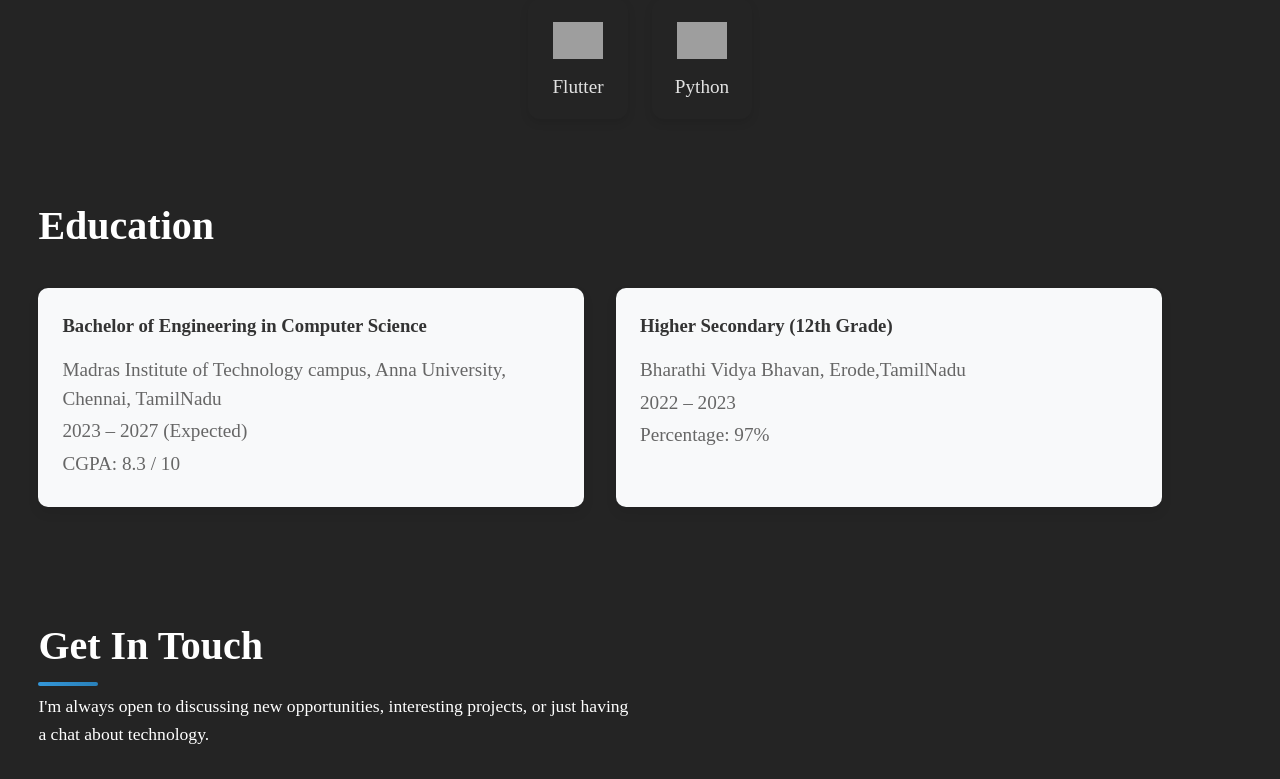
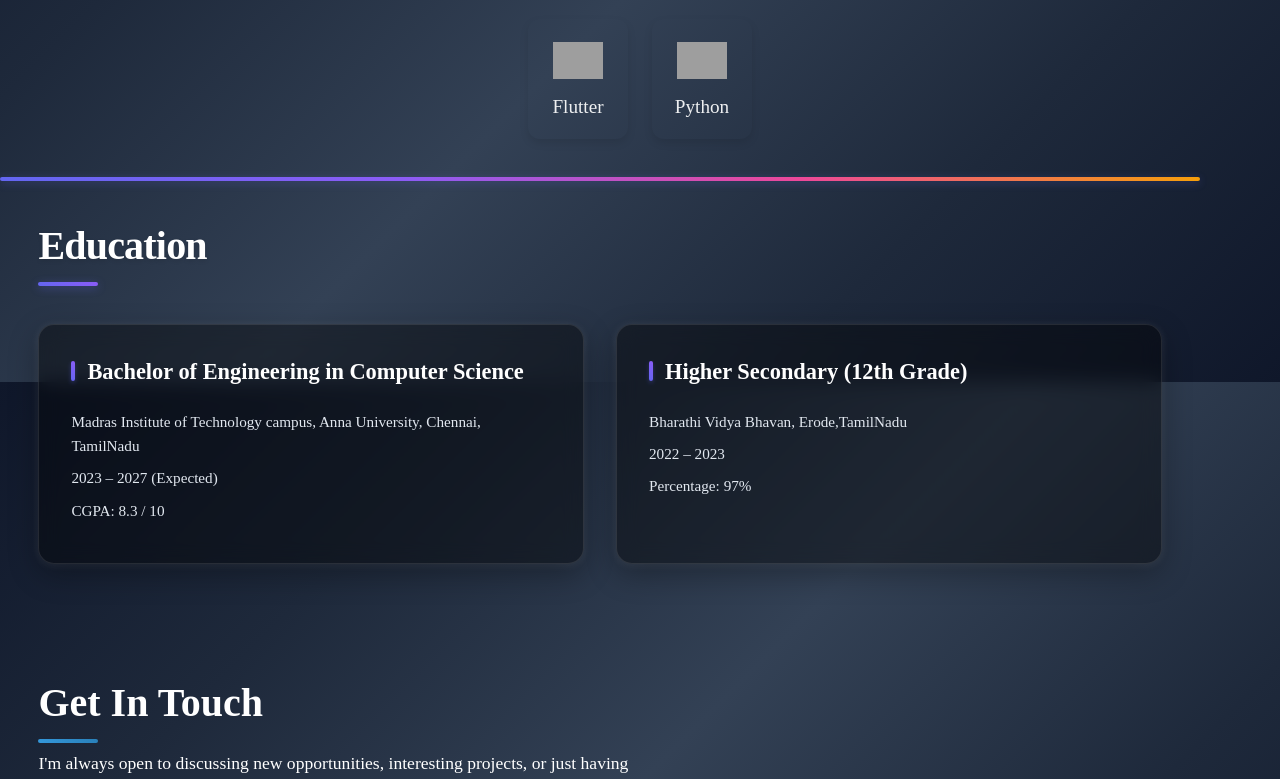
Before and after one commit to Lokesh-1511/Portfolio, a React (Vite) app in the folder portfolio/: page / in a window 1280 px wide. Shown: the part 2018-2797 px from the top of the page. Built offline with nearby package versions, Linux system fonts and the light colour scheme; grey boxes are pictures that could not be loaded.

Commit message:
added color palette to the portfolio styles

```diff
--- a/portfolio/src/components/Education/Education.css
+++ b/portfolio/src/components/Education/Education.css
@@ -2,6 +2,19 @@
   margin-left: 0;
   padding: 3%;
   max-width: 1200px;
+  position: relative;
+}
+
+.education-container::before {
+  content: '';
+  position: absolute;
+  top: 0;
+  left: 0;
+  right: 0;
+  height: 4px;
+  background: linear-gradient(90deg, #6366f1, #8b5cf6, #ec4899, #f59e0b);
+  border-radius: 2px;
+  box-shadow: 0 2px 8px rgba(99, 102, 241, 0.3);
 }
 
 /* Mobile responsive education */
@@ -13,9 +26,25 @@
 }
 
 #title {
-  margin-bottom: 2rem;
+  margin-bottom: 3rem;
   font-size: 2.5rem;
-  color: white;
+  color: #ffffff;
+  position: relative;
+  font-weight: 700;
+  letter-spacing: -0.02em;
+  text-shadow: 0 2px 4px rgba(0, 0, 0, 0.1);
+}
+
+#title::after {
+  content: '';
+  position: absolute;
+  bottom: -10px;
+  left: 0;
+  width: 60px;
+  height: 4px;
+  background: linear-gradient(45deg, #6366f1, #8b5cf6);
+  border-radius: 2px;
+  box-shadow: 0 2px 8px rgba(99, 102, 241, 0.4);
 }
 
 /* Desktop styles */
@@ -23,13 +52,22 @@
   #title {
     text-align: left;
   }
+
+  #title::after {
+    left: 0;
+  }
 }
 
 @media (max-width: 768px) {
   #title {
     font-size: 2rem;
     text-align: center;
-    margin-bottom: 1.5rem;
+    margin-bottom: 2rem;
+  }
+
+  #title::after {
+    left: 50%;
+    transform: translateX(-50%);
   }
 }
 
@@ -61,27 +99,79 @@
 .education {
   text-align: left;
   margin-bottom: 2rem;
-  padding: 1.5rem;
-  background-color: #f8f9fa;
-  border-radius: 10px;
+  padding: 2rem;
+  background: rgba(0, 0, 0, 0.4);
+  backdrop-filter: blur(10px);
+  border-radius: 16px;
   flex: 1;
-  color: #333;
-  box-shadow: 0 6px 12px rgba(0, 0, 0, 0.08);
-  transition: transform 0.3s ease, box-shadow 0.3s ease;
+  color: #ffffff;
+  box-shadow: 0 10px 30px rgba(0, 0, 0, 0.3), 0 1px 8px rgba(255, 255, 255, 0.1);
+  transition: all 0.3s cubic-bezier(0.4, 0, 0.2, 1);
+  border: 1px solid rgba(255, 255, 255, 0.1);
+  position: relative;
+  overflow: hidden;
+}
+
+.education::before {
+  content: '';
+  position: absolute;
+  top: 0;
+  left: 0;
+  right: 0;
+  height: 4px;
+  background: linear-gradient(90deg, #6366f1, #8b5cf6, #ec4899);
+  opacity: 0;
+  transition: opacity 0.3s ease;
+}
+
+.education:hover::before {
+  opacity: 1;
 }
 
 .education:hover {
-  transform: translateY(-5px);
-  box-shadow: 0 12px 24px rgba(0, 0, 0, 0.15);
+  transform: translateY(-8px) scale(1.02);
+  box-shadow: 0 25px 50px rgba(0, 0, 0, 0.4), 0 10px 20px rgba(99, 102, 241, 0.2);
+  border-color: rgba(99, 102, 241, 0.4);
+  background: rgba(0, 0, 0, 0.6);
 }
 
 .education h3 {
   margin-top: 0;
-  margin-bottom: 1rem;
-  color: #333 !important;
+  margin-bottom: 1.5rem;
+  color: #ffffff !important;
+  font-size: 1.4rem;
+  font-weight: 600;
+  line-height: 1.3;
+  position: relative;
+  padding-left: 1rem;
+}
+
+.education h3::before {
+  content: '';
+  position: absolute;
+  left: 0;
+  top: 50%;
+  transform: translateY(-50%);
+  width: 4px;
+  height: 20px;
+  background: linear-gradient(45deg, #6366f1, #8b5cf6);
+  border-radius: 2px;
+  box-shadow: 0 2px 4px rgba(99, 102, 241, 0.3);
 }
 
 .education p {
-  margin: 0.25rem 0;
-  color: #666 !important;
+  margin: 0.5rem 0;
+  color: #e2e8f0 !important;
+  line-height: 1.6;
+  font-size: 0.95rem;
 }
+
+.education:hover h3 {
+  color: #a5b4fc !important;
+  transition: color 0.3s ease;
+}
+
+.education:hover p {
+  color: #f1f5f9 !important;
+  transition: color 0.3s ease;
+}
--- a/portfolio/src/components/Header/Header.css
+++ b/portfolio/src/components/Header/Header.css
@@ -1,8 +1,9 @@
 .header {
     padding: 2%;
+    padding-top: 80px; /* Space for navbar */
     height: 30vh;
     width: 100%;
-    background-color: #242424;
+    background-color: #0f172a;
     color: white;
     display: flex;
     align-items: flex-end;
@@ -20,6 +21,7 @@
     .header {
         height: 25vh;
         padding: 5% 4%;
+        padding-top: 90px; /* Space for mobile navbar */
         align-items: center;
         justify-content: center;
         text-align: center;
@@ -32,8 +34,9 @@
 
 @media (max-width: 480px) {
     .header {
-        height: 20vh;
+        height: 22vh;
         padding: 4% 3%;
+        padding-top: 90px; /* Consistent navbar spacing */
     }
 
     .name {
--- a/portfolio/src/components/Navbar/Navbar.css
+++ b/portfolio/src/components/Navbar/Navbar.css
@@ -1,5 +1,5 @@
 .navbar {
-    background-color: #333;
+    background-color: #0a0f1c;
     padding: 10px;
     width:100%;
     position:fixed;
@@ -46,7 +46,7 @@
 }
 
 .navbar a:hover {
-    background-color: #555;
+    background-color: #1a2332;
     border-radius: 5px;
 }
 
@@ -61,7 +61,7 @@
         right: -100%;
         top: 70px;
         flex-direction: column;
-        background-color: rgba(51, 51, 51, 0.75);
+        background-color: rgba(10, 15, 28, 0.9);
         backdrop-filter: blur(10px);
         width: 250px;
         text-align: center;
--- a/portfolio/src/components/Projects/Projects.css
+++ b/portfolio/src/components/Projects/Projects.css
@@ -48,7 +48,7 @@
     justify-content: center;
     align-items: center;
     padding: 0.5rem;
-    background: rgba(255, 255, 255, 0.1);
+    background: rgba(0, 0, 0, 0.3);
     border-radius: 6px;
     transition: all 0.3s ease;
   }
@@ -56,12 +56,13 @@
   .project-card.expanded .card-header {
     transform: translateY(-5px);
     padding: 0.4rem 0.5rem;
+    background: rgba(0, 0, 0, 0.5);
   }
 
   .project-card-title {
     margin: 0;
     font-size: 1rem;
-    color: black;
+    color: #ffffff;
     text-align: center;
     transition: all 0.3s ease;
   }
@@ -84,6 +85,7 @@
     transition: max-height 0.3s ease, padding 0.3s ease, opacity 0.3s ease;
     padding: 0 0.5rem;
     opacity: 0;
+    color: #e2e8f0;
   }
 
   .card-content.show {
@@ -92,9 +94,29 @@
     opacity: 1;
   }
 
+  .card-content p {
+    color: #e2e8f0 !important;
+    margin: 0.5rem 0;
+  }
+
+  .card-content strong {
+    color: #ffffff !important;
+  }
+
+  .card-content a {
+    color: #6366f1 !important;
+    text-decoration: none;
+    font-weight: 500;
+  }
+
+  .card-content a:hover {
+    color: #8b5cf6 !important;
+    text-decoration: underline;
+  }
+
   .project-card:hover {
     transform: translateY(-2px);
-    box-shadow: 0 8px 20px rgba(0, 0, 0, 0.15);
+    box-shadow: 0 15px 30px rgba(0, 0, 0, 0.3), 0 5px 15px rgba(99, 102, 241, 0.2);
   }
 
   /* Touch feedback */
@@ -125,7 +147,7 @@
 }
 
 .project-card-title {
-    color: black;
+    color: #ffffff;
     font-size: 1.5rem;
     margin-bottom: 1rem;
     text-align: center;
@@ -145,11 +167,14 @@
   }
 }
 .project-card {
-  background:whitesmoke;
-  border-radius: 12px;
-  box-shadow: 0 6px 12px rgba(0, 0, 0, 0.08);
+  background: rgba(0, 0, 0, 0.4);
+  backdrop-filter: blur(10px);
+  border-radius: 16px;
+  box-shadow: 0 10px 30px rgba(0, 0, 0, 0.3), 0 1px 8px rgba(255, 255, 255, 0.1);
   overflow: hidden;
-  transition: transform 0.3s ease, box-shadow 0.3s ease;
+  transition: all 0.3s cubic-bezier(0.4, 0, 0.2, 1);
+  border: 1px solid rgba(255, 255, 255, 0.1);
+  position: relative;
 }
 
 /* Desktop styles */
@@ -175,12 +200,14 @@
     overflow: visible;
     padding: 1rem 1.25rem;
     opacity: 1 !important;
+    color: #ffffff;
   }
 
   .project-card-title {
     text-align: center;
     margin-bottom: 1rem;
     transform: none !important;
+    color: #ffffff !important;
   }
 
   .card-header {
@@ -189,8 +216,10 @@
 }
 
 .project-card:hover {
-  transform: translateY(-5px);
-  box-shadow: 0 12px 24px rgba(0, 0, 0, 0.15);
+  transform: translateY(-8px) scale(1.02);
+  box-shadow: 0 25px 50px rgba(0, 0, 0, 0.4), 0 10px 20px rgba(99, 102, 241, 0.2);
+  border-color: rgba(99, 102, 241, 0.4);
+  background: rgba(0, 0, 0, 0.6);
 }
 
 .project-card img {
@@ -206,22 +235,28 @@
 .card-content h2 {
   font-size: 1.2rem;
   margin-bottom: 0.5rem;
+  color: #ffffff;
 }
 
 .card-content p {
   font-size: 0.95rem;
-  color: #444;
+  color: #e2e8f0 !important;
   margin-bottom: 0.5rem;
   line-height: 1.5;
 }
 
+.card-content strong {
+  color: #ffffff !important;
+}
+
 .card-content a {
-  color: #007bff;
+  color: #6366f1 !important;
   font-weight: bold;
   text-decoration: none;
 }
 
 .card-content a:hover {
+  color: #8b5cf6 !important;
   text-decoration: underline;
 }
 .details{
--- a/portfolio/src/index.css
+++ b/portfolio/src/index.css
@@ -27,13 +27,38 @@ body {
   line-height: 1.5;
   font-weight: 400;
   color-scheme: light dark;
-  color: rgba(255, 255, 255, 0.87);
-  background-color: #242424;
+  color: rgba(255, 255, 255, 0.92);
+  background: linear-gradient(135deg, #0f172a 0%, #1e293b 25%, #334155 50%, #1e293b 75%, #0f172a 100%);
+  background-attachment: fixed;
+  background-size: 400% 400%;
+  animation: gradientShift 15s ease infinite;
   font-synthesis: none;
   text-rendering: optimizeLegibility;
   -webkit-font-smoothing: antialiased;
   -moz-osx-font-smoothing: grayscale;
   overflow-x: hidden; /* Prevent horizontal scroll */
+  position: relative;
+}
+
+body::before {
+  content: '';
+  position: fixed;
+  top: 0;
+  left: 0;
+  width: 100%;
+  height: 100%;
+  background:
+    radial-gradient(circle at 20% 80%, rgba(99, 102, 241, 0.1) 0%, transparent 50%),
+    radial-gradient(circle at 80% 20%, rgba(139, 92, 246, 0.1) 0%, transparent 50%),
+    radial-gradient(circle at 40% 40%, rgba(236, 72, 153, 0.05) 0%, transparent 50%);
+  pointer-events: none;
+  z-index: -1;
+}
+
+@keyframes gradientShift {
+  0% { background-position: 0% 50%; }
+  50% { background-position: 100% 50%; }
+  100% { background-position: 0% 50%; }
 }
 
 /* Mobile responsive body */
@@ -45,8 +70,8 @@ body {
 
 /* ========== CSS Variables ========== */
 :root {
-  --background-color: #242424;
-  --text-color: rgba(255, 255, 255, 0.87);
+  --background-color: linear-gradient(135deg, #0f172a, #1e293b, #334155);
+  --text-color: rgba(255, 255, 255, 0.92);
   --container-padding: 3%;
   --mobile-padding: 5%;
 }
@@ -105,6 +130,52 @@ button:hover {
   border-color: #646cff;
 }
 
+/* ========== Modern Background Effects ========== */
+
+/* Floating particles effect */
+body::after {
+  content: '';
+  position: fixed;
+  top: 0;
+  left: 0;
+  width: 100%;
+  height: 100%;
+  background-image:
+    radial-gradient(2px 2px at 40px 60px, rgba(255, 255, 255, 0.1), transparent),
+    radial-gradient(2px 2px at 90px 40px, rgba(99, 102, 241, 0.2), transparent),
+    radial-gradient(1px 1px at 130px 80px, rgba(139, 92, 246, 0.1), transparent),
+    radial-gradient(1px 1px at 160px 30px, rgba(255, 255, 255, 0.05), transparent);
+  background-repeat: repeat;
+  background-size: 200px 150px;
+  animation: float 20s linear infinite;
+  pointer-events: none;
+  z-index: -1;
+  opacity: 0.6;
+}
+
+@keyframes float {
+  0% { transform: translateY(0px) translateX(0px); }
+  33% { transform: translateY(-10px) translateX(10px); }
+  66% { transform: translateY(5px) translateX(-5px); }
+  100% { transform: translateY(0px) translateX(0px); }
+}
+
+/* Subtle grid overlay */
+html::before {
+  content: '';
+  position: fixed;
+  top: 0;
+  left: 0;
+  width: 100%;
+  height: 100%;
+  background-image:
+    linear-gradient(rgba(255, 255, 255, 0.02) 1px, transparent 1px),
+    linear-gradient(90deg, rgba(255, 255, 255, 0.02) 1px, transparent 1px);
+  background-size: 50px 50px;
+  pointer-events: none;
+  z-index: -2;
+}
+
 button:focus,
 button:focus-visible {
   outline: 4px auto -webkit-focus-ring-color;
```
Also changed, not shown: portfolio/src/components/Contact/Contact.css (+40 -20 lines).
